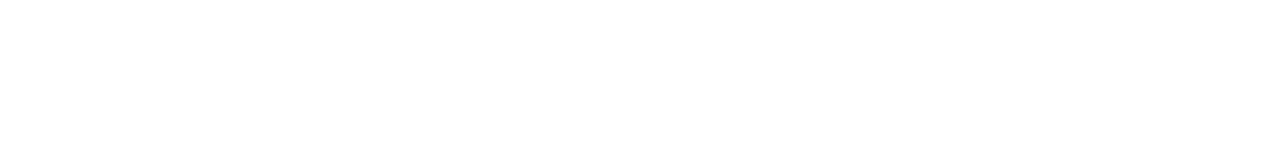
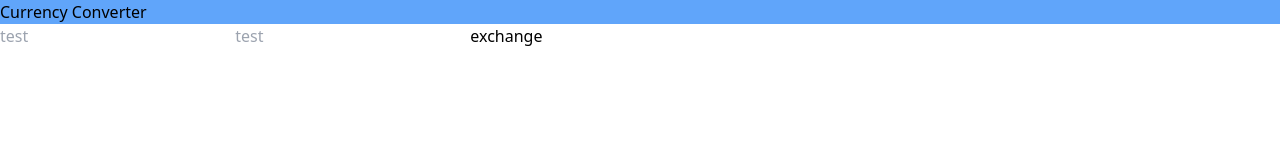
Before and after one commit to Achurale/Currency-Converter, a website: page index.html in a window 1280 px wide. Drawn offline with Linux system fonts and the light colour scheme.

Commit message:
Added Tailwind as a framework CSS

```diff
--- /dev/null
+++ b/assets/css/input.css
@@ -0,0 +1,3 @@
+@tailwind base;
+@tailwind components;
+@tailwind utilities;
--- a/index.html
+++ b/index.html
@@ -2,11 +2,17 @@
 <head>
     <meta charset="UTF-8">
     <meta name="viewport" content="width=device-width, initial-scale=1.0">
-    <title>Group Project</title>
-    <link rel="stylesheet" href="./assets/css/style.css">
+    <title>Currency Converter</title>
+    <link rel="stylesheet" href="./assets/css/output.css">
 </head>
 <body>
-
+    <h1 class="bg-blue-400">Currency Converter</h1>
+    <form>
+        <input type="text" placeholder="test" id="from">
+        <input type="text" placeholder="test" id="to">
+        <input type="button" value="exchange" id="exchange">
+    </form>
 </body>
+<script href="https://api.currencybeacon.com/v1/latest?api_key=baa9dc110aa712sd3a9fa2a3dwb6c01d4c875950dc32vs"></script>
 <script href="./assets/js/script.js"></script>
 </html>
--- /dev/null
+++ b/tailwind.config.js
@@ -0,0 +1,8 @@
+/** @type {import('tailwindcss').Config} */
+module.exports = {
+  content: ["./index.html"],
+  theme: {
+    extend: {},
+  },
+  plugins: [],
+}
```
Also changed, not shown: package.json (added, +87 -0 lines), README.md, assets/css/output.css (added), 1 other file.
